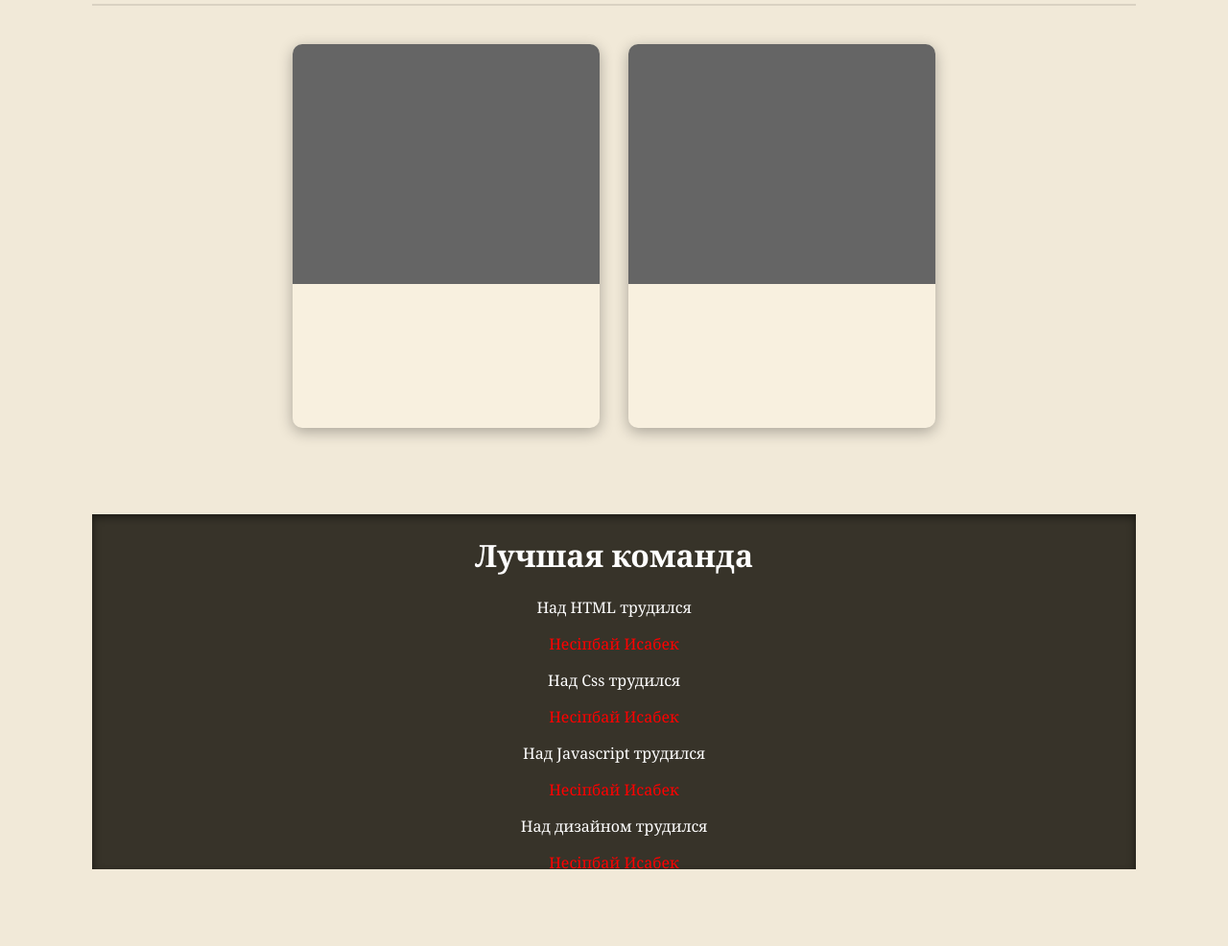
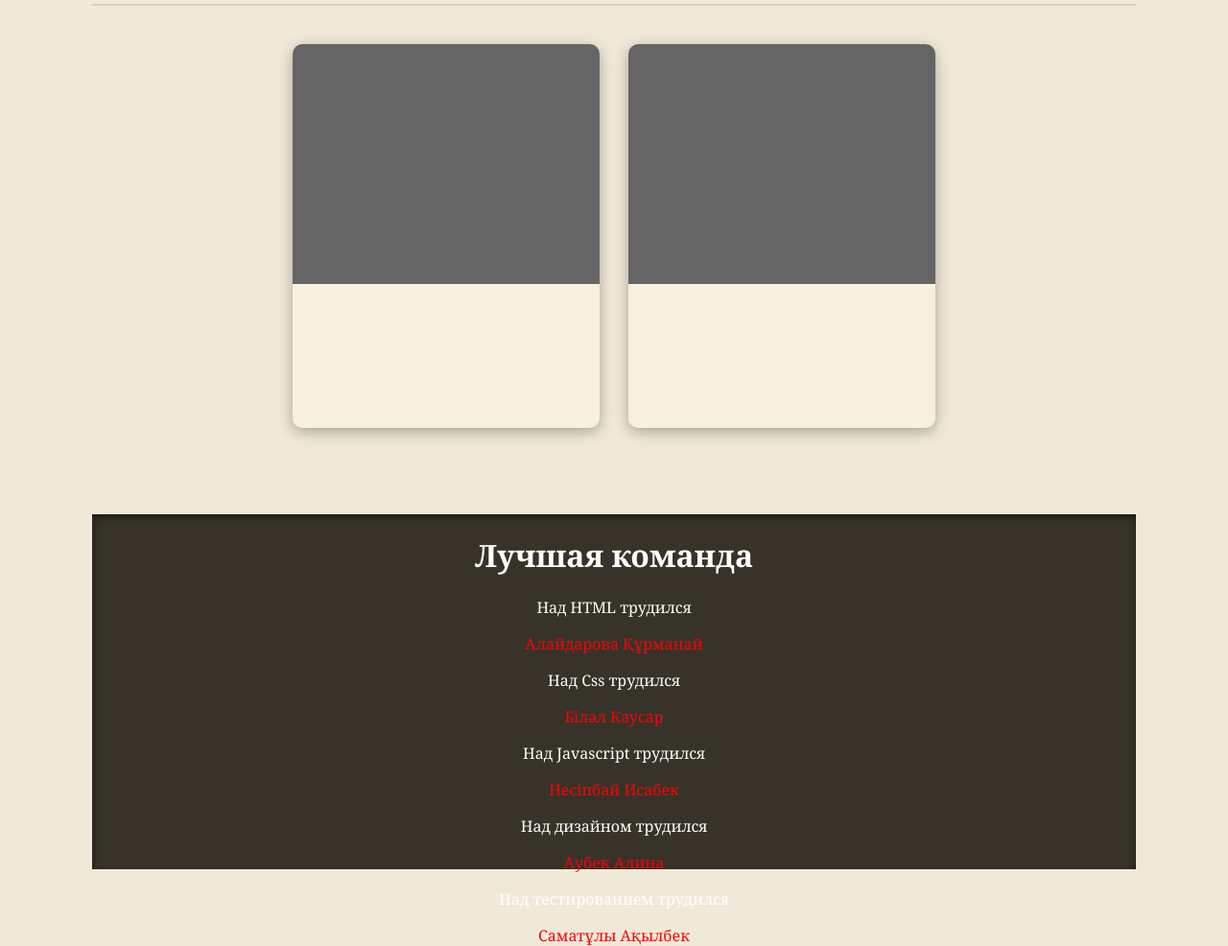
Before and after one commit to kelhuh1-rgb/abai, a plain HTML site: page index.html in a window 1280 px wide. Shown: the part 2189-3175 px from the top of the page at 96% size. Before the commit the page ends 3115 px from the top, so only its background shows below. Drawn offline with Linux system fonts and the light colour scheme.

Commit message:
Update index.html

```diff
--- a/index.html
+++ b/index.html
@@ -8,6 +8,7 @@
 </head>
 <body>
    <div class="navbar">
+
       <div ><a href="#base" class="navtext">главная</a></div>
       <div ><a href="#Abai" class="navtext">Абай</a></div>
       <div ><a href="#blackword" class="navtext">Қара сөздер</a></div>
@@ -109,14 +110,15 @@
    <footer>
       <h1>Лучшая команда</h1>
       <p>Над HTML трудился</p>
-      <p class="p">Несіпбай Исабек</p>
+      <p class="p">Алайдарова Құрманай</p>
       <p>Над Css трудился</p>
-      <p class="p">Несіпбай Исабек</p>
+      <p class="p">Біләл Каусар</p>
       <p>Над Javascript трудился</p>
       <p class="p">Несіпбай Исабек</p>
       <p>Над дизайном трудился</p>
-      <p class="p">Несіпбай Исабек</p>
-
+      <p class="p">Аубек Алина</p>
+       <p>Над тестированием трудился</p>
+      <p class="p">Саматұлы Ақылбек</p>
    </footer>
    <script src="Java.js"></script>
 </body>
```
